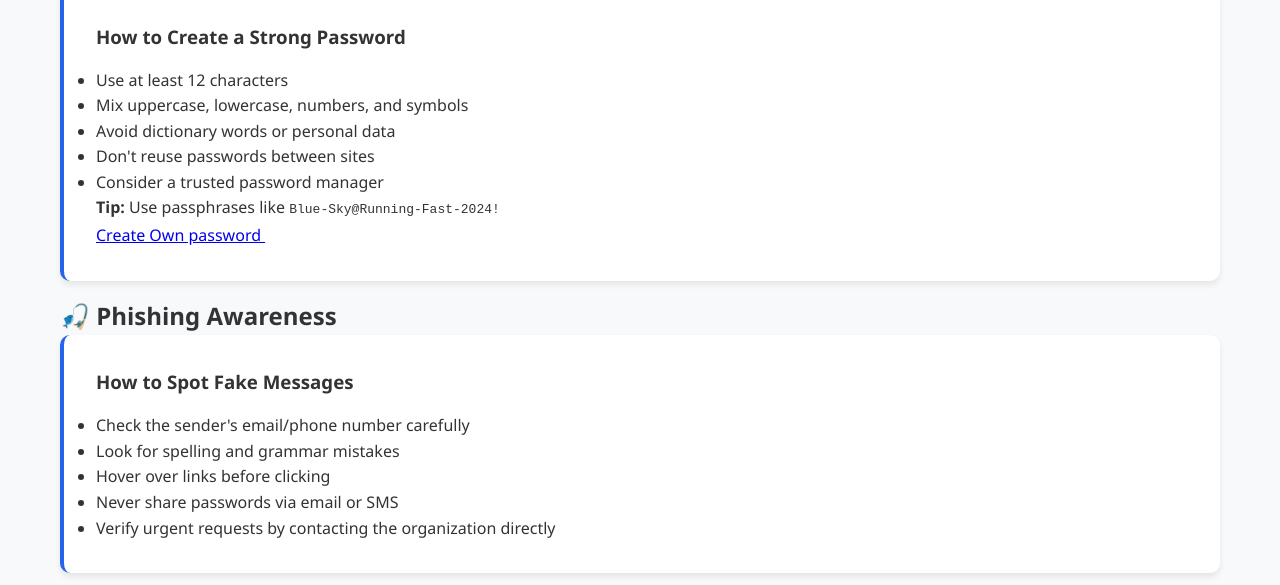
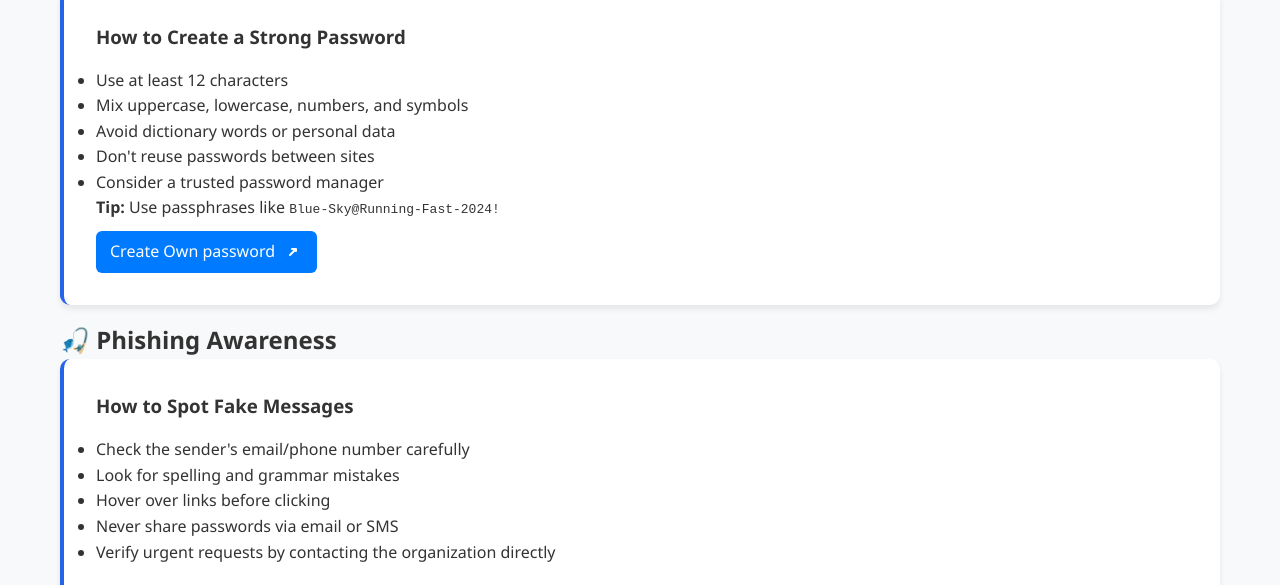
Before and after one commit to ignite-wrk/Campuz-shield, a plain HTML site: page resources.html in a window 1280 px wide. Shown: the part 212-797 px from the top of the page. Drawn offline with Linux system fonts and the light colour scheme; a script that the page names is missing.

Commit message:
Update style.css

```diff
--- a/style.css
+++ b/style.css
@@ -414,6 +414,29 @@ textarea { min-height: 100px; resize: vertical; }
 .btn-secondary:hover {
   background: #1d4ed8;
 }
+.doc-btn {
+  display: inline-flex;
+  align-items: center;
+  gap: 8px;
+  background-color: #007bff;
+  color: #fff;
+  text-decoration: none;
+  padding: 8px 14px;
+  border-radius: 6px;
+  font-weight: 500;
+  margin-top: 10px;
+  transition: background 0.3s, transform 0.2s;
+}
+
+.doc-btn:hover {
+  background-color: #0056b3;
+  transform: translateY(-2px);
+}
+
+.external-link-icon {
+  vertical-align: middle;
+}
+
 
 /* Responsive adjustments */
 @media (max-width: 700px) {
```
